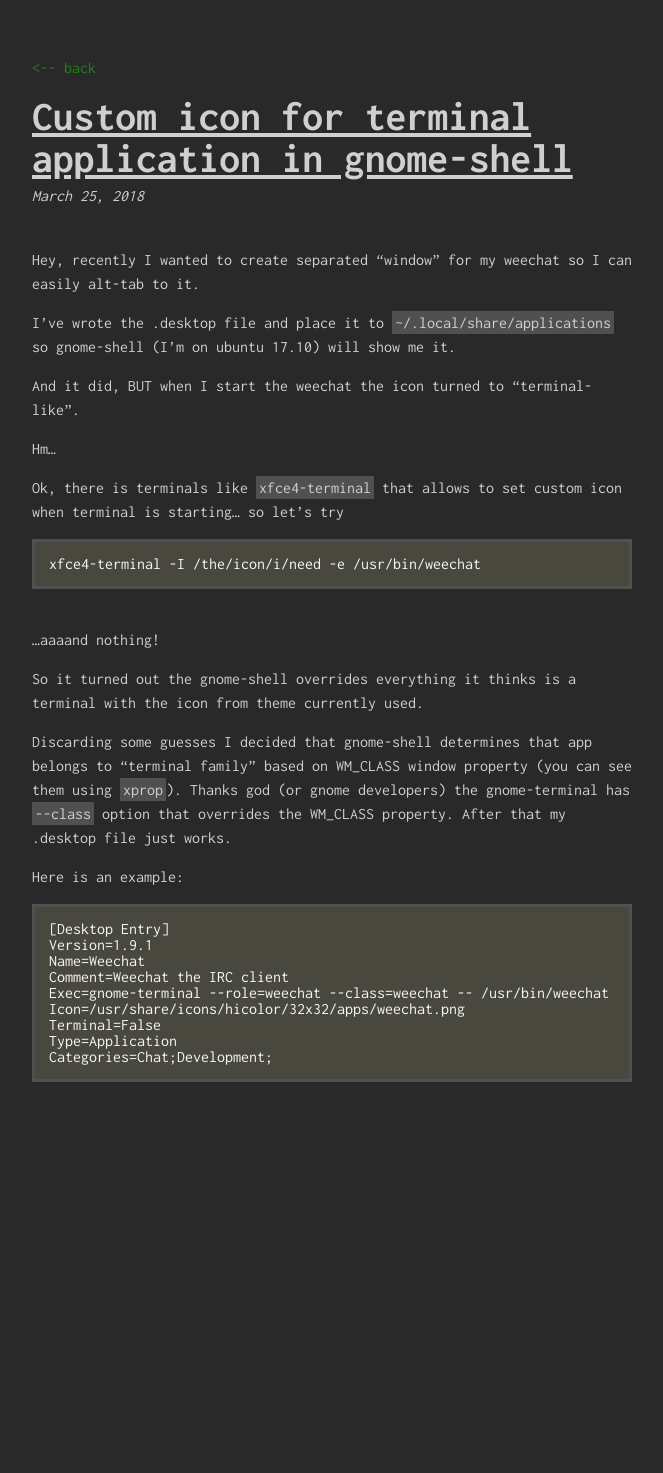
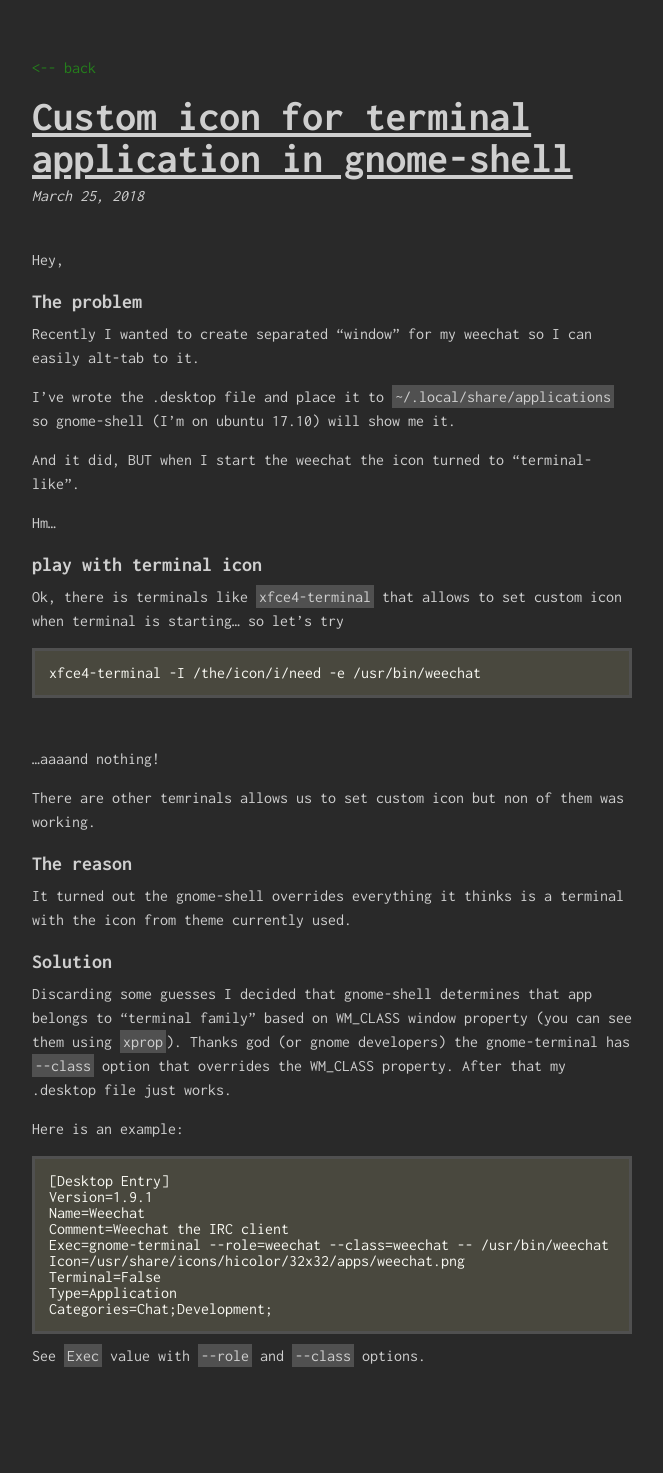
Before and after one commit to krydos/blog, a Jekyll site: the page built from _posts/2018-03-25-weechat-icon-gnome-shell.md, in a window 1280 px wide. Shown: the whole page, without its empty margins (308-971 px from the left). Built offline with Jekyll 4.4.1, drawn with Linux system fonts in a browser that asks for light colours; comment, search, counter and statistics services are not loaded; before the commit the page ends 1172 px from its top, so only the background shows below that.

Commit message:
update terminal icon post

````diff
--- a/_posts/2018-03-25-weechat-icon-gnome-shell.md
+++ b/_posts/2018-03-25-weechat-icon-gnome-shell.md
@@ -5,7 +5,11 @@
 description: Custom icon for terminal application in gnome-shell
 ---
 
-Hey, recently I wanted to create separated "window" for my weechat
+Hey,
+
+## The problem
+
+Recently I wanted to create separated "window" for my weechat
 so I can easily alt-tab to it.
 
 I've wrote the .desktop file and place it to `~/.local/share/applications` so
@@ -14,6 +18,8 @@
 And it did, BUT when I start the weechat the icon turned to "terminal-like".
 
 Hm...
+
+## play with terminal icon
 
 Ok, there is terminals like `xfce4-terminal` that allows to set custom icon
 when terminal is starting... so let's try
@@ -25,7 +31,13 @@
 
 ...aaaand nothing!
 
-So it turned out the gnome-shell overrides everything it thinks is a terminal with the icon from theme currently used.
+There are other temrinals allows us to set custom icon but non of them was working.
+
+## The reason
+
+It turned out the gnome-shell overrides everything it thinks is a terminal with the icon from theme currently used.
+
+## Solution
 
 Discarding some guesses I decided that gnome-shell determines that app belongs to "terminal family" based on WM\_CLASS
 window property (you can see them using `xprop`). Thanks god (or gnome developers) the gnome-terminal has `--class` option
@@ -44,3 +56,5 @@
 Type=Application
 Categories=Chat;Development;
 ```
+
+See `Exec` value with `--role` and `--class` options.
--- a/assets/css/main.scss
+++ b/assets/css/main.scss
@@ -23,6 +23,7 @@
 .highlighter-rouge {
     padding: 3px;
     background: #505050;
+    margin-bottom: 10px;
 }
 p {
     font-size: 1em;
````
